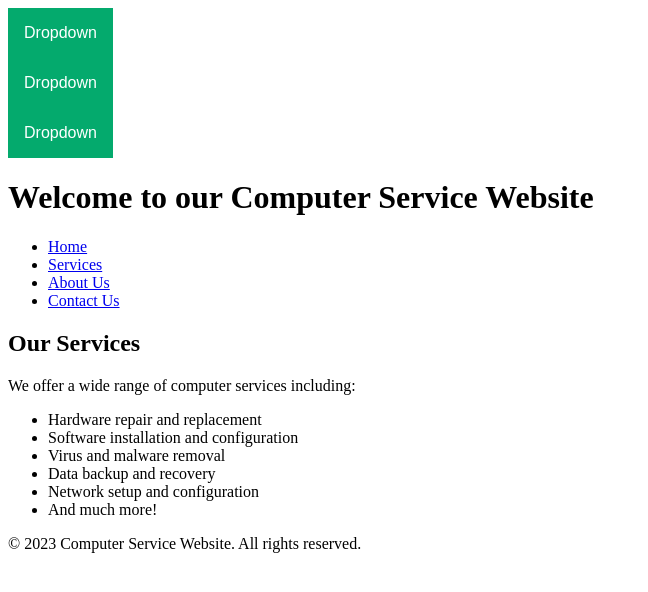
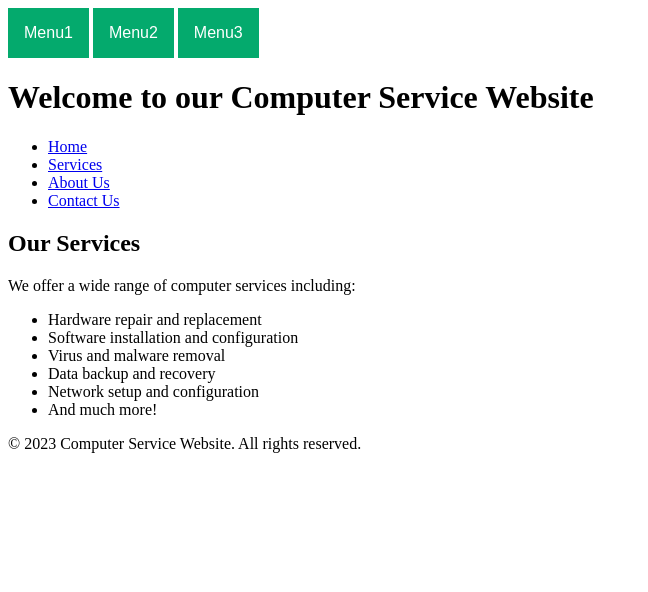
Before and after one commit to Vikinge/vikinge.github.io, a Jekyll site: the page built from README.md, in a window 1280 px wide. Shown: the top 592 px of the page, without its empty margins (0-648 px from the left). Built offline with Jekyll 4.4.1, drawn with Linux system fonts in a browser that asks for light colours; our own code applies the rules of GitHub Pages for plain Markdown files.

Commit message:
Update default.html

```diff
--- a/_layouts/default.html
+++ b/_layouts/default.html
@@ -50,28 +50,22 @@
 
 <body>
 
-    <div class="Menu1">
-        <button class="dropbtn">Dropdown</button>
+    <div class="dropdown">
+        <button class="dropbtn">Menu1</button>
         <div class="dropdown-content">
             <a href="#">Link 1</a>
             <a href="#">Link 2</a>
             <a href="#">Link 3</a>
         </div>
-    </div>
 
-
-    <div class="Menu2">
-        <button class="dropbtn">Dropdown</button>
+        <button class="dropbtn">Menu2</button>
         <div class="dropdown-content">
             <a href="#">Link 1</a>
             <a href="#">Link 2</a>
             <a href="#">Link 3</a>
         </div>
-    </div>
 
-
-    <div class="Menu3">
-        <button class="dropbtn">Dropdown</button>
+        <button class="dropbtn">Menu3</button>
         <div class="dropdown-content">
             <a href="#">Link 1</a>
             <a href="#">Link 2</a>
```
